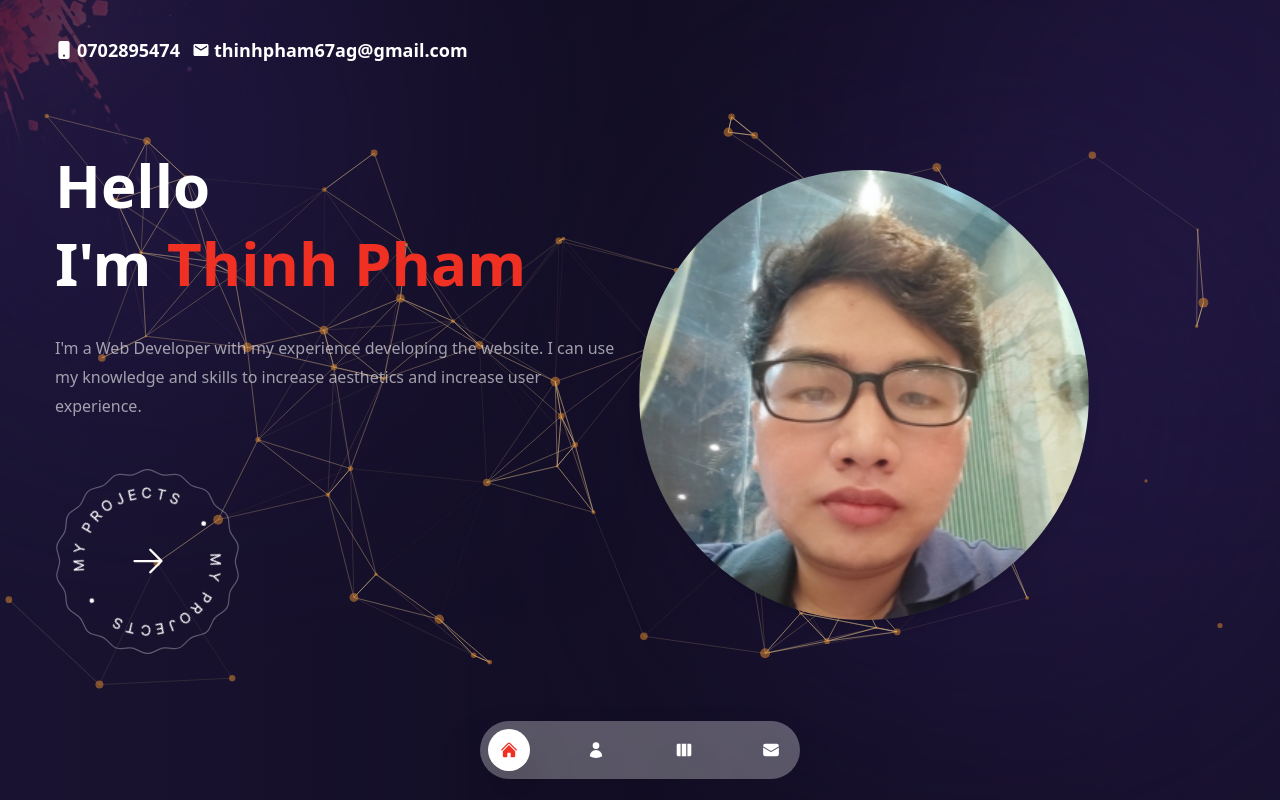
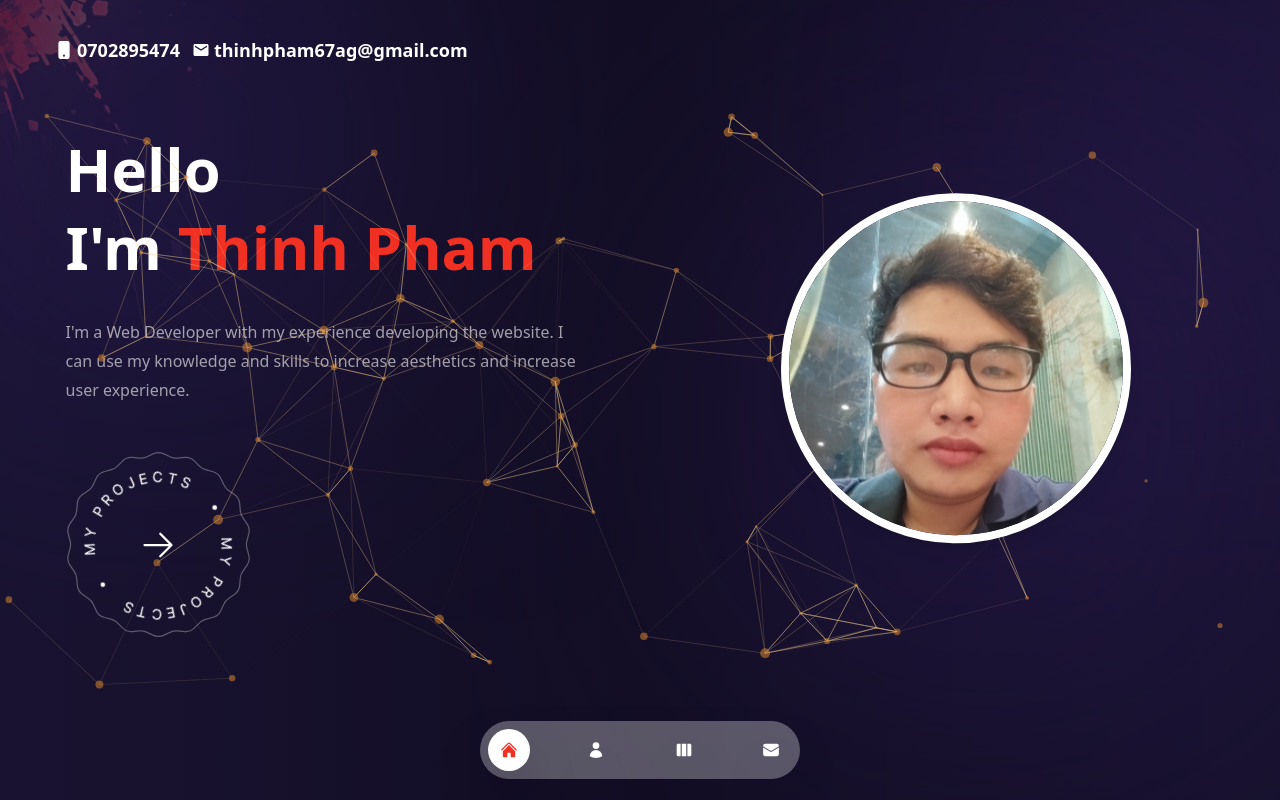
Before and after one commit to thinhpham311-dev/portfolio-profile, a Next.js app: page / in a window 1280 px wide. Built offline with nearby package versions, Linux system fonts and the light colour scheme; some icons are missing.

Commit message:
update code

```diff
--- a/components/Avatar.js
+++ b/components/Avatar.js
@@ -1,7 +1,7 @@
 import Image from 'next/image'
 
-const Avatar = ({_w, _h, source}) => {
-  return <Image src={source} width={_w} height={_h} alt="" className="translate-z-0"/>;
+const Avatar = ({ _w, _h, source }) => {
+  return <Image src={source} width={_w} height={_h} alt="" className="translate-z-0" />;
 };
 
 export default Avatar;
--- a/package.json
+++ b/package.json
@@ -32,6 +32,6 @@
     "eslint": "8.41.0",
     "eslint-config-next": "13.4.3",
     "postcss": "^8.4.23",
-    "tailwindcss": "^3.3.2"
+    "tailwindcss": "^3.4.0"
   }
 }
--- a/pages/contact/index.js
+++ b/pages/contact/index.js
@@ -25,7 +25,7 @@ const Contact = () => {
   const inputChangeHandler = (event) => {
     const { name, value } = event.target
     setInputFields({ ...inputFields, [name]: value })
-    setValidates({...validates, [name]: ""})
+    setValidates({ ...validates, [name]: "" })
   }
 
   const handleSubmit = async (e) => {
@@ -49,7 +49,7 @@ const Contact = () => {
 
   const { loading, error, status } = setting
 
-  return <div className="h-[100vh-250px] w-full flex items-center justify-center relative">
+  return <div className="h-[100dvh-250px] w-full flex items-center justify-center relative">
     <div className="xl:w-[30%] w-[90%] rounded-lg bg-[rgba(65,47,123,0.15)] h-full px-10 py-3">
       <motion.h2 variants={fadeIn('down', 0.2)} initial="hidden" animate="show" exit="hidden" className="h2 text-center mb-1">Contact</motion.h2>
       <motion.p variants={fadeIn('down', 0.3)} initial="hidden" animate="show" exit="hidden" className="text-white/60 text-center mb-5">Thank you for giving me your information</motion.p>
--- a/pages/index.js
+++ b/pages/index.js
@@ -12,7 +12,8 @@ import { fadeIn } from "../variants"
 const Home = () => {
   return <div className="z-10 h-full xl:mb-0 py-[30px] relative">
     <ParticlesContainer />
-    <div className="text-center flex flex-col justify-center xl:pt-0 xl:text-left container mx-auto h-full">
+    <div className="text-center flex gap-x-[10%] px-[2vw] justify-between xl:pt-0 xl:text-left container mx-auto h-full">
+      <div className="flex-1 w-full max-w-[45%]">
         <motion.h1 variants={fadeIn('down', 0.2)} initial="hidden" animate="show" exit="hidden" className="h1 z-10">
           Hello <br /> I'm {' '} <span className="text-accent">Thinh Pham</span>
         </motion.h1>
@@ -22,9 +23,9 @@ const Home = () => {
         <motion.div variants={fadeIn('down', 0.5)} initial="hidden" animate="show" exit="hidden" className="z-20 mx-auto xl:mx-0">
           <ProjectBtn />
         </motion.div>
-
-      <motion.div variants={fadeIn('up', 0.6)} initial="hidden" animate="show" exit="hidden" transition={{ duration: 1, ease: 'easeInOut' }} className="w-full h-full right-0 top-0  xl:block hidden  max-w-[737px] max-h-[678px] absolute ">
-        <div className="absolute h-[450px] w-[450px] shadow-lg overflow-hidden top-1/3 left-1/3 -translate-x-1/3 -translate-y-1/3 rounded-full mt-[20px] bg-transparent">
+      </div>
+      <motion.div variants={fadeIn('up', 0.6)} initial="hidden" animate="show" exit="hidden" transition={{ duration: 1, ease: 'easeInOut' }} className="w-full h-full flex-1  xl:block hidden  max-w-[45%] max-h-[678px] relative ">
+        <div className="absolute h-[350px] w-[350px] shadow-lg overflow-hidden top-1/3 left-1/2 -translate-x-1/2 -translate-y-1/3 rounded-full bg-transparent border-8 border-white">
           <Avatar _w={737} _h={678} source="/avatar-bg-thinhpham.jpg" />
         </div>
       </motion.div>
```
Also changed, not shown: 1 other file (tests, documents, lock files or other folders). Lines whose indentation alone changed are shown as unchanged.
